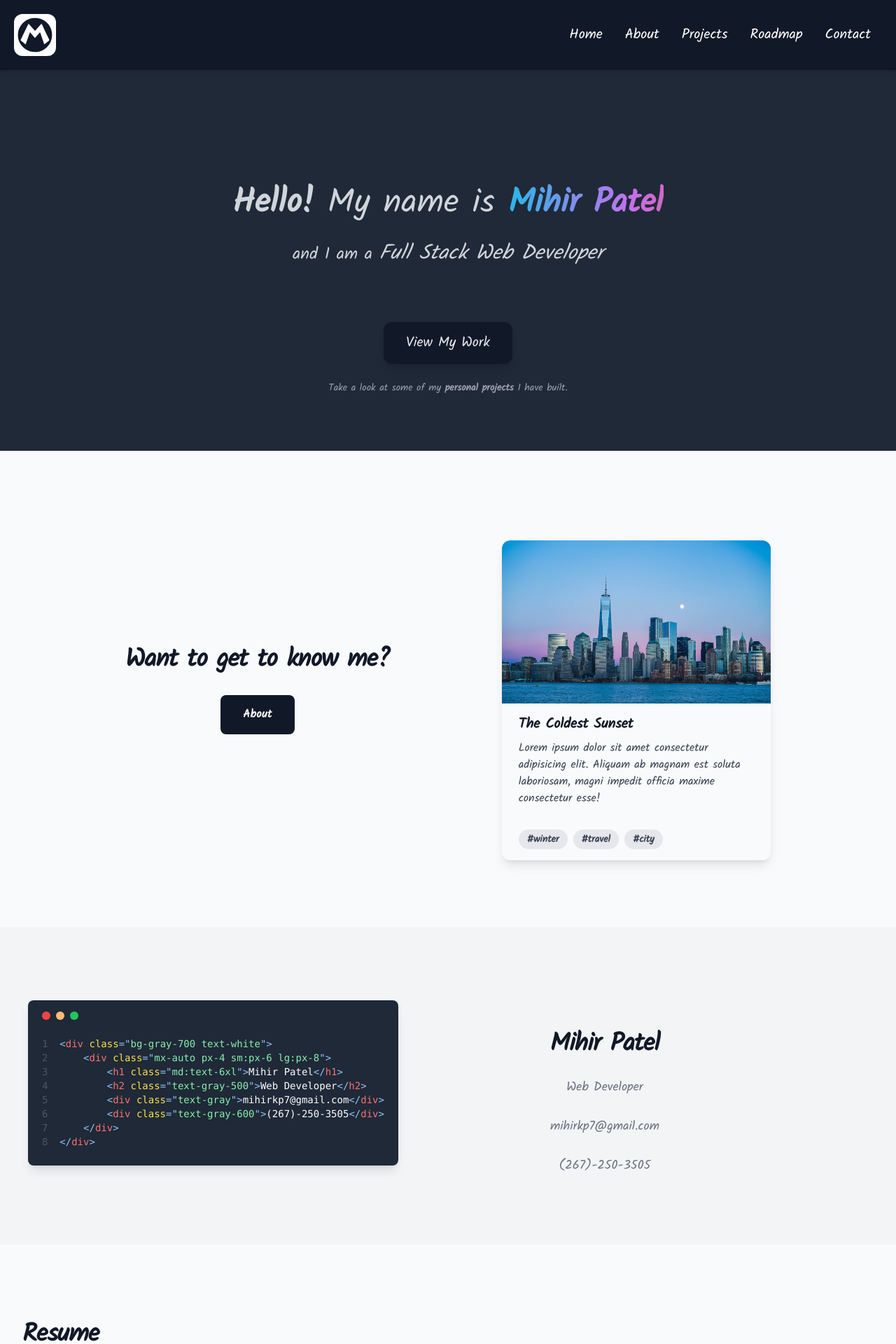
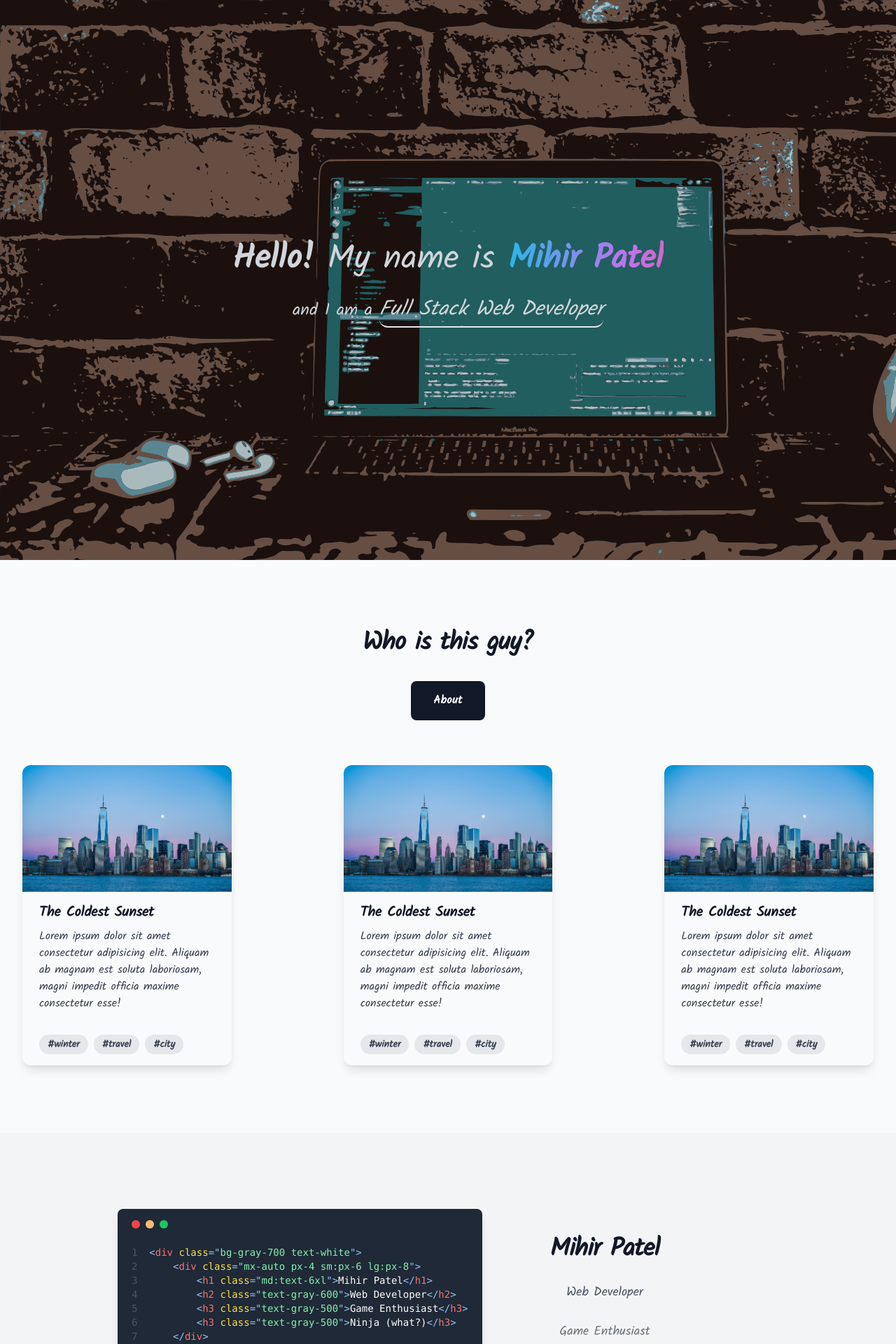
Before and after one commit to Mihir9702/Portfolio, a Next.js app: page / in a window 1280 px wide. Shown: the top 1920 px of the page at 70% size. Built offline with nearby package versions, Linux system fonts and the light colour scheme.

Commit message:
more changes | improvements

```diff
--- a/pages/_app.tsx
+++ b/pages/_app.tsx
@@ -5,7 +5,6 @@ import '../public/global.css'
 function MyApp({ Component, pageProps }: AppProps) {
   return (
     <>
-      <Navbar />
       <Component {...pageProps} />
     </>
   )
--- a/pages/index.tsx
+++ b/pages/index.tsx
@@ -3,7 +3,7 @@ import Head from 'next/head'
 import About from '../src/Home/About'
 import Footer from '../src/Home/Footer'
 import Header from '../src/Home/Header'
-import Resume from '../src/Home/Resume'
+import Roadmap from '../src/Home/Roadmap'
 import Projects from '../src/Home/Projects'
 import Contact from '../src/Home/Contact'
 
@@ -25,7 +25,7 @@ const Home: NextPage = () => {
 
       <Projects />
 
-      <Resume />
+      <Roadmap />
 
       <Contact />
 
--- a/public/global.css
+++ b/public/global.css
@@ -6,6 +6,7 @@
 
 html {
   font-family: 'Kalam', cursive;
+  overflow-x: hidden;
 }
 
 *::-webkit-scrollbar {
@@ -15,6 +16,14 @@ html {
 *::-webkit-scrollbar-thumb {
   background-color: rgb(55, 65, 81);
   border-radius: 10px;
+}
+
+.header-home {
+  width: 100%;
+  height: 100%;
+  overflow: hidden;
+  background-size: cover;
+  background-image: url('./header.svg');
 }
 
 .name {
--- a/src/Home/About.tsx
+++ b/src/Home/About.tsx
@@ -5,18 +5,30 @@ import city from '../../public/city.jpg'
 const About: React.FC = () => {
   return (
     <section className="flex justify-center bg-gray-50 py-24 text-gray-900">
-      <div className="max-w-7xl px-4 sm:px-6 lg:px-8">
-        <div className="items-center gap-x-40  md:flex">
-          <div className="flex-grow text-center">
-            <h2 className="text-center text-4xl font-black leading-tight tracking-tight text-gray-900">
-              Want to get to know me?
-            </h2>
-            <button className="mt-7 cursor-pointer rounded-lg bg-gray-900 px-8 py-4 font-bold tracking-wide text-white transition-all hover:scale-110">
+      <div className="max-w-7xl px-4 sm:px-6 md:px-8">
+        <div className="">
+          <h2 className="text-center text-4xl font-black leading-tight tracking-tight text-gray-900">
+            Who is this guy?
+          </h2>
+          <div className="my-8 flex justify-center">
+            <button className="cursor-pointer rounded-lg bg-gray-900 px-8 py-4 font-bold tracking-wide text-white transition-all hover:scale-110">
               About
             </button>
           </div>
-
+        </div>
+        <div className="items-center gap-x-40 md:flex">
           {/* Card */}
+          {/* Graph */}
+          <Card
+            src={city}
+            title="The Coldest Sunset"
+            content="Lorem ipsum dolor sit amet consectetur adipisicing elit. Aliquam ab magnam est soluta laboriosam, magni impedit officia maxime consectetur esse!"
+          />
+          <Card
+            src={city}
+            title="The Coldest Sunset"
+            content="Lorem ipsum dolor sit amet consectetur adipisicing elit. Aliquam ab magnam est soluta laboriosam, magni impedit officia maxime consectetur esse!"
+          />
           <Card
             src={city}
             title="The Coldest Sunset"
--- a/src/Home/Header.tsx
+++ b/src/Home/Header.tsx
@@ -1,19 +1,21 @@
 import React from 'react'
 import Heading from './Heading'
-import CallToAction from './CallToAction'
+import background from '../../public/header.svg'
+import Image from 'next/image'
+import Navbar from '../Navbar'
 
 const Header: React.FC = () => {
   return (
-    <header className="bg-gray-800">
-      <div className="mx-auto max-w-7xl overflow-hidden px-4 sm:px-6 lg:px-8">
-        <div className="flex h-24 items-center justify-between" />
-        <div className="m-auto mt-16 text-center text-gray-300">
-          <Heading />
+    <>
+      <header className="header-home bg-gray-800">
+        <div className="min-w-7xl mx-auto flex h-screen items-center justify-center px-4 sm:px-6 lg:px-8">
+          <div className="text-center text-gray-300">
+            <Heading />
+          </div>
+          {/* Image */}
         </div>
-        <CallToAction />
-        {/* Image */}
-      </div>
-    </header>
+      </header>
+    </>
   )
 }
 
--- a/src/Home/Heading.tsx
+++ b/src/Home/Heading.tsx
@@ -1,8 +1,4 @@
 import React from 'react'
-
-interface HeadingContainerProps {
-  text: string
-}
 
 const Heading: React.FC = () => {
   return (
@@ -12,18 +8,13 @@ const Heading: React.FC = () => {
         <span className="name">Mihir Patel</span>
       </h1>
       <p className="mt-6 text-2xl">
-        and I am a <em className="text-3xl">Full Stack Web Developer</em>
+        and I am a{' '}
+        <em className="rounded-xl border-b-2 border-b-gray-200 text-3xl">
+          Full Stack Web Developer
+        </em>
       </p>
     </>
   )
 }
 
-const HeadingContainer: React.FC<HeadingContainerProps> = ({ text }) => {
-  return (
-    <h1 className="m-auto mt-6 max-w-2xl whitespace-nowrap text-center text-5xl font-black leading-tight tracking-tight sm:text-6xl">
-      {text}
-    </h1>
-  )
-}
-
 export default Heading
--- a/src/Home/Projects.tsx
+++ b/src/Home/Projects.tsx
@@ -5,8 +5,8 @@ import CodeLines from './CodeLines'
 const Projects: React.FC = () => {
   return (
     <section className="bg-gray-100 py-24 text-gray-900">
-      <div className="mx-auto max-w-7xl px-4 sm:px-6 md:flex lg:px-8">
-        <div className="mx-auto mt-10 max-w-md md:mt-0">
+      <div className="mx-auto flex  max-w-5xl flex-col items-center justify-center px-4 sm:px-6 md:flex-row lg:px-8">
+        <div className="mt-10 max-w-md md:mt-0">
           <div className="flex flex-col p-2">
             <div>
               <div className="flex flex-col">
@@ -35,20 +35,20 @@ const Projects: React.FC = () => {
                   <CodeLines
                     element="h2"
                     number={4}
-                    text="text-gray-500"
+                    text="text-gray-600"
                     renderText="Web Developer"
                   />
                   <CodeLines
-                    element="div"
+                    element="h3"
                     number={5}
-                    text="text-gray"
-                    renderText="mihirkp7@gmail.com"
+                    text="text-gray-500"
+                    renderText="Game Enthusiast"
                   />
                   <CodeLines
-                    element="div"
+                    element="h3"
                     number={6}
-                    text="text-gray-600"
-                    renderText="(267)-250-3505"
+                    text="text-gray-500"
+                    renderText="Ninja (what?)"
                   />
 
                   {/* Line 7 Div */}
@@ -81,14 +81,14 @@ const Projects: React.FC = () => {
           <h1 className="mt-12 text-4xl font-black leading-tight tracking-tight text-gray-900">
             Mihir Patel
           </h1>
-          <h2 className="mt-6 max-w-3xl text-lg leading-8 text-gray-500">
+          <h2 className="mt-6 max-w-3xl text-lg leading-8 text-gray-600">
             Web Developer
           </h2>
           <h2 className="mt-6 max-w-3xl text-lg leading-8 text-gray-500">
-            mihirkp7@gmail.com
+            Game Enthusiast
           </h2>
           <h2 className="mt-6 max-w-3xl text-lg leading-8 text-gray-500">
-            (267)-250-3505
+            Professional Ninja
           </h2>
         </div>
       </div>
--- a/src/Home/Resume.tsx
+++ /dev/null
@@ -1,32 +0,0 @@
-import React from 'react'
-import Link from 'next/link'
-
-const Resume = () => {
-  return (
-    <section className="bg-gray-50 py-24 text-gray-900">
-      <div className="mx-auto max-w-7xl px-4 sm:px-6 lg:px-8">
-        <div className="flex flex-col items-center gap-x-20 md:flex-row">
-          <div className="flex-grow text-center md:text-left">
-            <h2 className=" text-4xl font-black leading-tight tracking-tight text-gray-900">
-              Resume
-            </h2>
-            <p className="mt-6">
-              Lorem ipsum dolor sit amet consectetur adipisicing elit. Et, quod.
-            </p>
-          </div>
-          <div className="mx-auto mt-14 max-w-lg flex-grow">
-            <Link href={'/'}>
-              <a>
-                <button className="cursor-pointer rounded-lg bg-gray-900 px-8 py-4 font-bold tracking-wide text-white transition-all hover:scale-110">
-                  Preview
-                </button>
-              </a>
-            </Link>
-          </div>
-        </div>
-      </div>
-    </section>
-  )
-}
-
-export default Resume
--- /dev/null
+++ b/src/Home/Roadmap.tsx
@@ -0,0 +1,32 @@
+import React from 'react'
+import Link from 'next/link'
+
+const Roadmap = () => {
+  return (
+    <section className="bg-gray-50 py-24 text-gray-900">
+      <div className="mx-auto max-w-5xl px-4 sm:px-6 lg:px-8">
+        <div className="flex flex-col items-center gap-x-20 md:flex-row">
+          <div className="flex-grow text-center md:text-left">
+            <h2 className=" text-4xl font-black leading-tight tracking-tight text-gray-900">
+              Roadmap
+            </h2>
+            <p className="mt-6">
+              Lorem ipsum dolor sit amet consectetur adipisicing elit. Et, quod.
+            </p>
+          </div>
+          <div className="mx-auto mt-14 max-w-lg flex-grow">
+            <Link href={'/'}>
+              <a>
+                <button className="cursor-pointer rounded-lg bg-gray-900 px-8 py-4 font-bold tracking-wide text-white transition-all hover:scale-110">
+                  Preview
+                </button>
+              </a>
+            </Link>
+          </div>
+        </div>
+      </div>
+    </section>
+  )
+}
+
+export default Roadmap
--- a/src/Logo.tsx
+++ /dev/null
@@ -1,29 +0,0 @@
-import React from 'react'
-import Link from 'next/link'
-
-const Logo: React.FC = () => {
-  return (
-    <Link href="/">
-      <svg
-        version="1.0"
-        xmlns="http://www.w3.org/2000/svg"
-        width="60"
-        height="60"
-        viewBox="0 0 225 225"
-        preserveAspectRatio="xMidYMid meet"
-        className="cursor-pointer rounded-xl hover:animate-spin"
-      >
-        <g
-          transform="translate(0.000000,225.000000) scale(0.100000,-0.100000)"
-          fill="white"
-          stroke="none"
-        >
-          <path d="M0 1125 l0 -1125 1125 0 1125 0 0 1125 0 1125 -1125 0 -1125 0 0 -1125z m1375 880 c120 -35 198 -74 292 -144 231 -172 357 -409 370 -696 15 -329 -136 -623 -414 -808 -284 -189 -686 -194 -977 -13 -142 89 -278 238 -345 381 -137 290 -115 639 56 898 117 176 279 302 470 367 127 42 180 49 328 45 104 -2 148 -8 220 -30z" />
-          <path d="M650 1473 c-68 -142 -163 -341 -212 -443 l-89 -185 24 -20 c13 -11 75 -62 137 -113 l113 -93 89 253 c134 383 140 399 149 396 5 -2 65 -69 133 -151 69 -81 127 -149 130 -150 2 -1 61 66 130 148 70 83 130 151 135 153 5 2 16 -16 25 -40 14 -40 197 -565 208 -597 3 -12 126 83 271 209 4 3 -30 85 -77 181 -72 149 -127 265 -308 647 -16 35 -34 62 -38 60 -8 -3 -140 -150 -270 -301 -36 -42 -69 -74 -75 -73 -5 1 -83 85 -172 187 -89 101 -166 185 -171 187 -4 1 -64 -113 -132 -255z" />
-        </g>
-      </svg>
-    </Link>
-  )
-}
-
-export default Logo
--- a/src/Navbar.tsx
+++ b/src/Navbar.tsx
@@ -1,6 +1,5 @@
 import React, { useState } from 'react'
 import Link from 'next/link'
-import Logo from './Logo'
 
 const Navbar = () => {
   const [display, setDisplay] = useState('hidden')
@@ -16,10 +15,8 @@ const Navbar = () => {
   }
 
   return (
-    <nav className="sticky inset-0 z-10 bg-gray-900 p-5 text-white shadow-md md:inset-auto md:flex md:items-center md:justify-between">
-      <Logo />
-
-      <ul className={`${display} text-center text-xl md:flex md:items-center`}>
+    <nav className="z-10 p-5 py-8 text-white shadow-md md:inset-auto md:flex md:items-center md:justify-end">
+      <ul className={`${display} text-center text-2xl md:flex md:items-center`}>
         <ListLink href="/" text="Home" />
         <ListLink href="/about" text="About" />
         <ListLink href="/projects" text="Projects" />
```
Also changed, not shown: public/header.svg (added), 1 other file (tests, documents, lock files or other folders).
